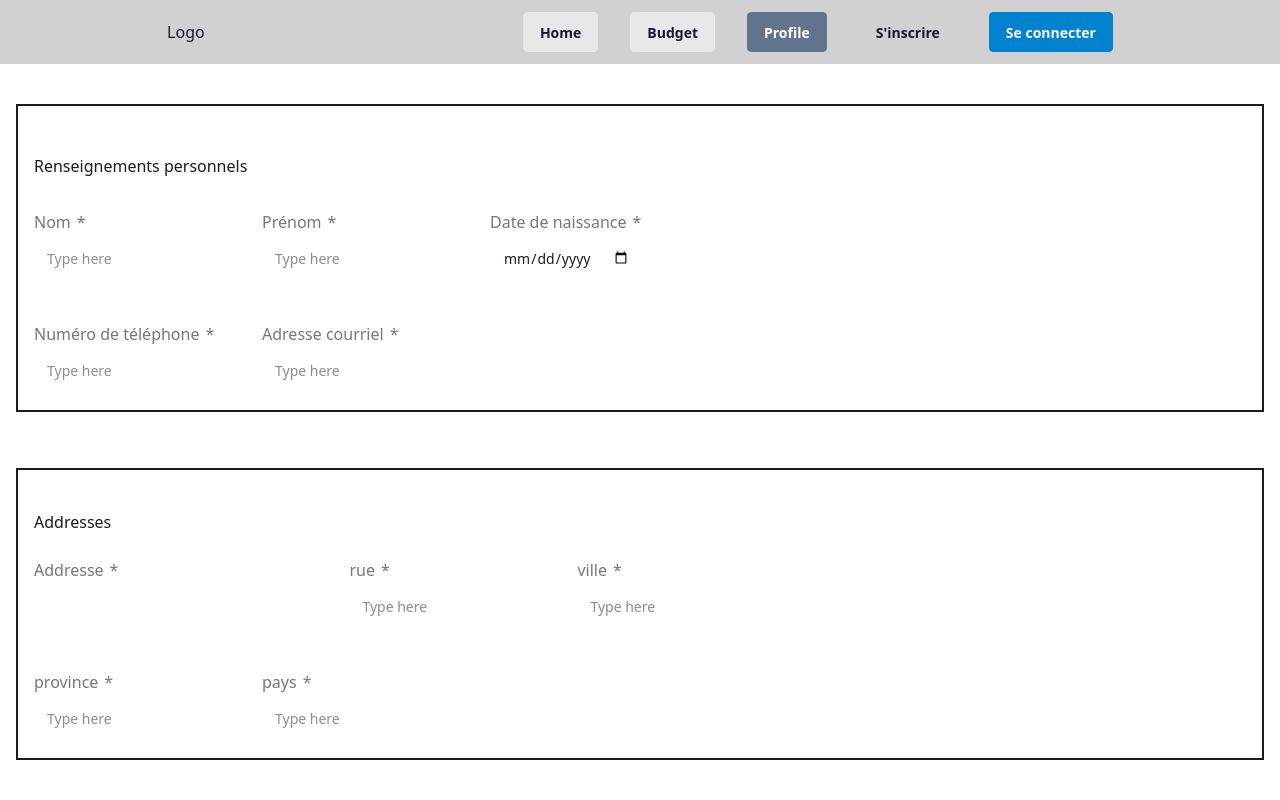
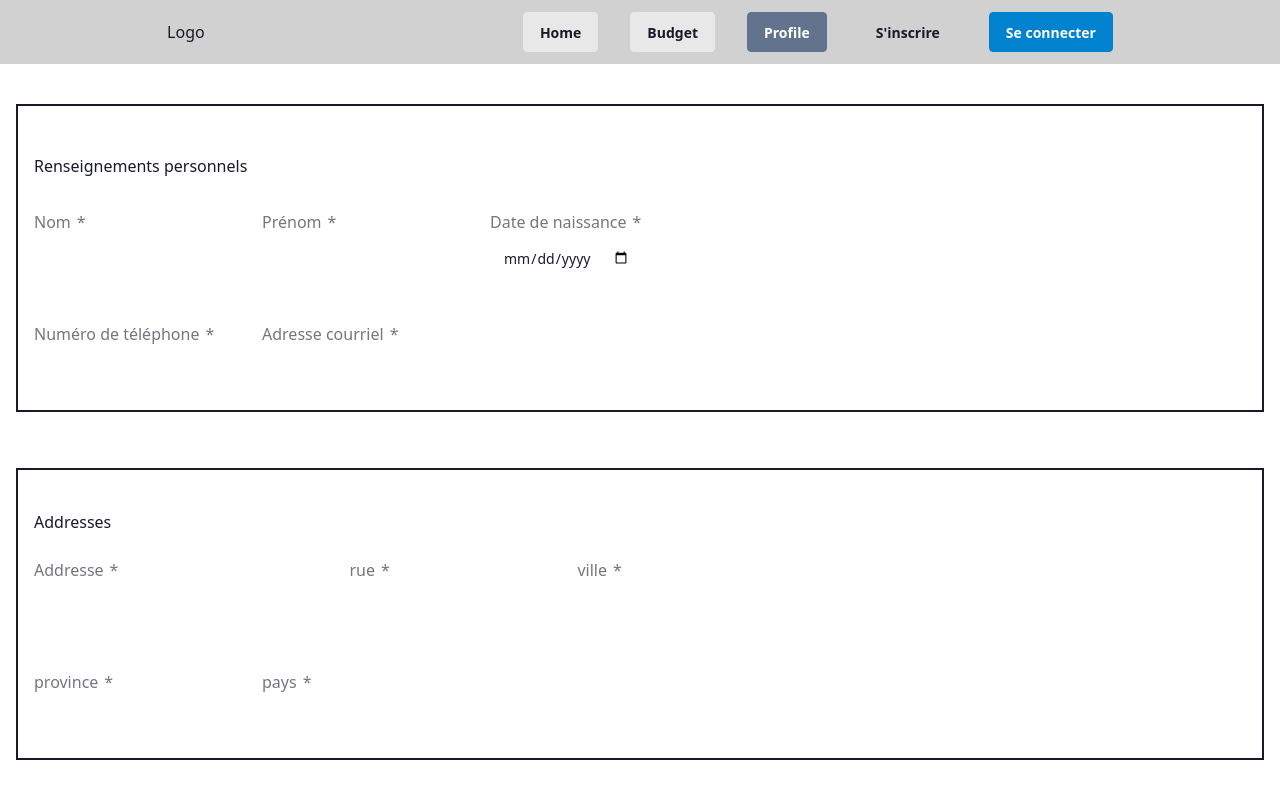
Before and after one commit to Steve05h20/Financia-Tools, a Vue app: page /profile in a window 1280 px wide. Shown: the top 800 px of the page. Built offline with nearby package versions, Linux system fonts and the light colour scheme.

Commit message:
Ajout_option_number_pour_enums_address/[Anouk]/001

```diff
--- a/src/components/Input.vue
+++ b/src/components/Input.vue
@@ -2,14 +2,17 @@
 import { defineProps, withDefaults } from 'vue';
 
 interface Option {
-  value: string;
+  value: string | number;
   label: string;
 }
 
-withDefaults(defineProps<{
-  type?: 'text' | 'email' | 'date' | 'tel' | 'password' | 'number' | 'select';
-  options?: Option[];
-}>(), {
+interface Props {
+  type: 'text' | 'email' | 'date' | 'tel' | 'password' | 'number' | 'select';
+  placeholder: string;
+  options: Option[];
+}
+
+withDefaults(defineProps<Props>(), {
   type: 'text',
   options: () => []
 });
@@ -26,7 +29,7 @@ withDefaults(defineProps<{
   </div>
 
   <div>
-    <input :type="type" placeholder="Type here" class="input input-ghost my-1" />
+    <input :type="type" :placeholder="placeholder" class="input input-ghost my-1" />
   </div>
 
 </template>
```
